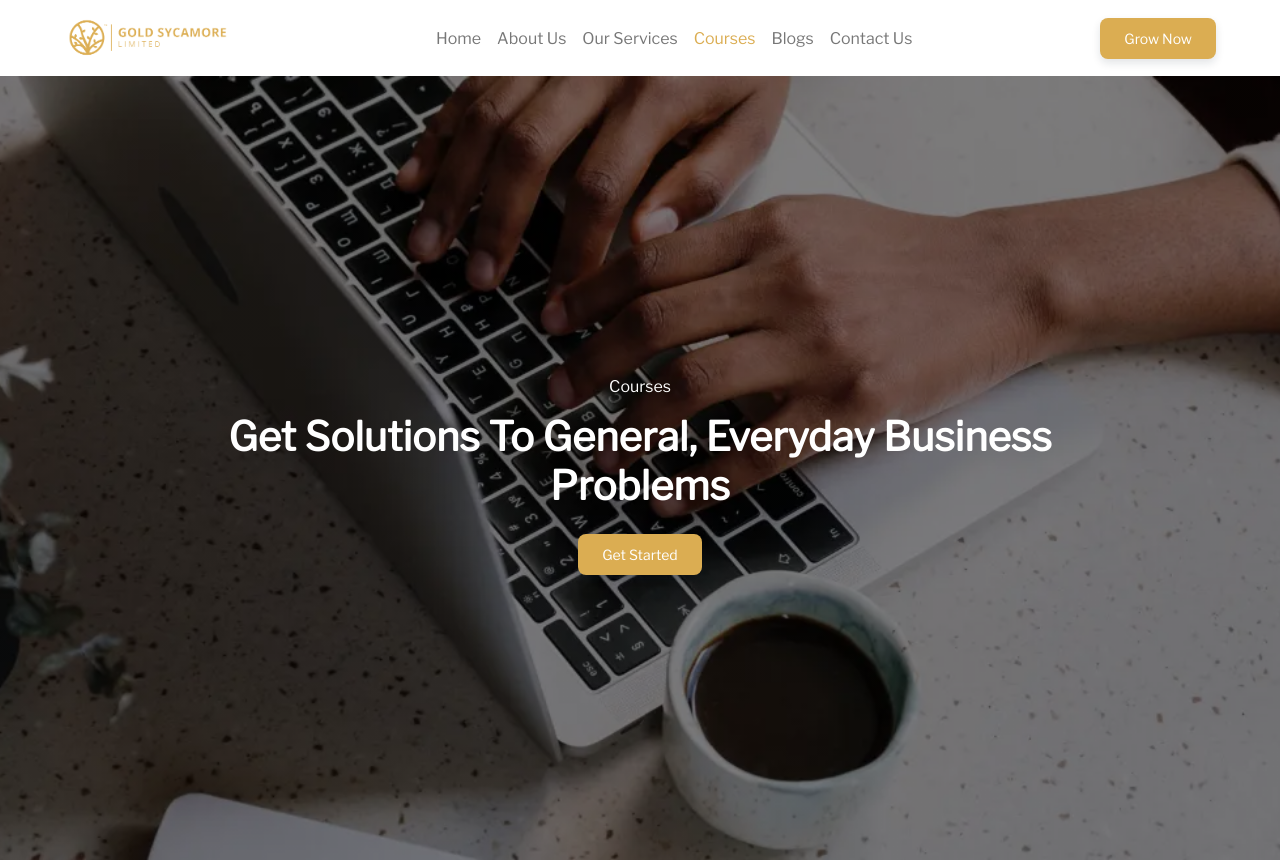
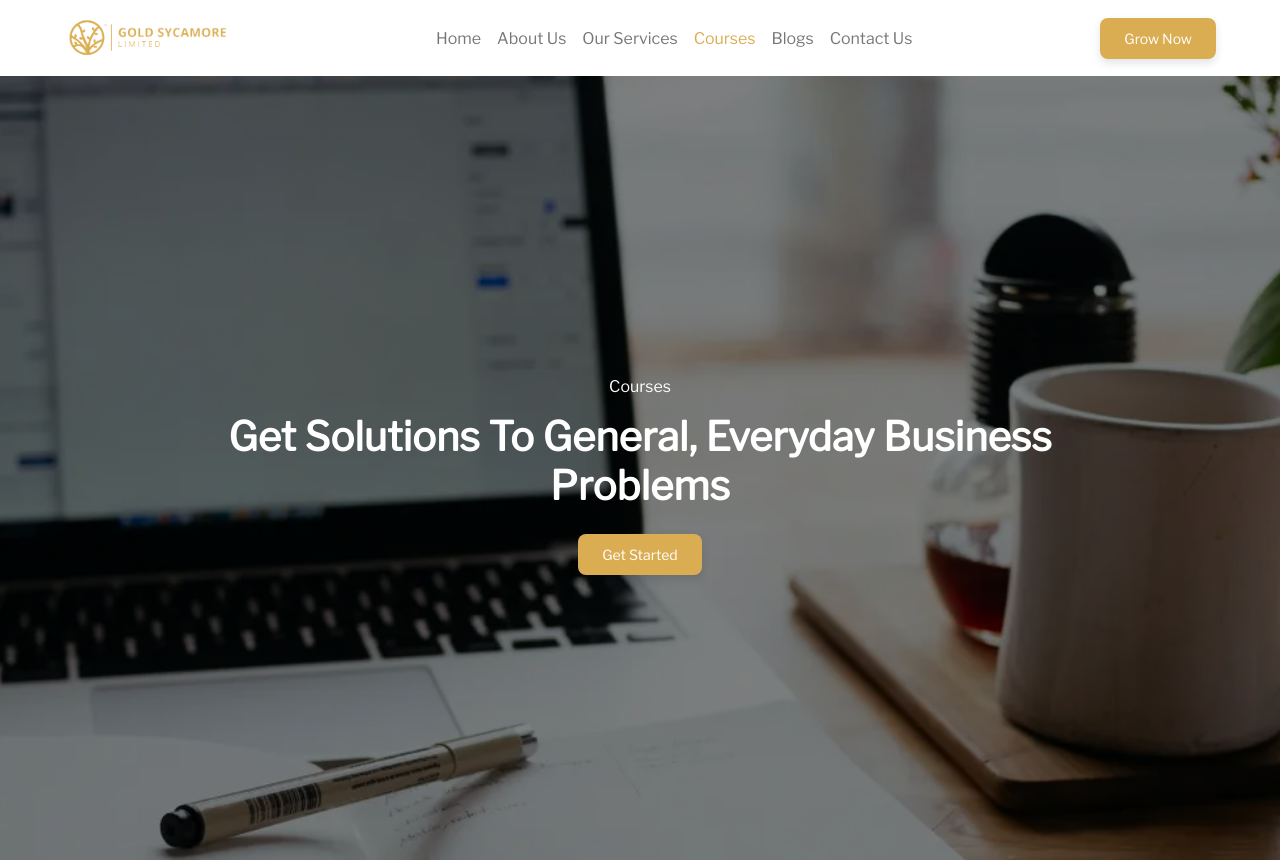
Before and after one commit to Phenoo/consultancy, a React (Create React App) app: page /courses in a window 1280 px wide. Shown: the top 862 px of the page. Built offline with nearby package versions, Linux system fonts and the light colour scheme.

Commit message:
commit before preseent

```diff
--- a/src/components/Home.jsx
+++ b/src/components/Home.jsx
@@ -35,9 +35,7 @@ const Home = () => {
         }}
         />
           </h2>
-          <p>
-            Lorem ipsum dolor sit amet consectetur adipisicing elit. Quia, ratione et! Magni, placeat expedita non ea ullam eligendi a architecto.
-          </p>
+
           <p>
             we are your biggest fan.
           </p>
--- a/src/pages/Courses.jsx
+++ b/src/pages/Courses.jsx
@@ -39,7 +39,7 @@ const Courses = () => {
           Gold Sycamore | Courses
         </title>
       </Helmet>
-      <div className="blog-home home">
+      <div className="courses-home home">
       <section>
         <div className="home-text">
           <h6>
--- a/src/style/style.scss
+++ b/src/style/style.scss
@@ -450,7 +450,7 @@ footer {
             flex-direction: row;
             align-items: flex-start;
             padding: 0px;
-            gap: 70px;
+            gap: 60px;
             max-width: 1240px;
             flex-wrap: wrap;
             justify-content: space-between;
@@ -947,6 +947,20 @@ footer {
     padding: 1rem 0;
 }
 
+.courses-home {
+    background: linear-gradient(rgba(0, 0, 0, .5), rgba(0, 0, 0, .5)), url(../assets/coursesbg.webp);
+    background-position: 50%;
+    background-repeat: no-repeat;
+    background-size: cover;
+    display: flex;
+    flex-direction: column;
+    justify-content: center;
+    text-align: center;
+    color: #fff;
+    // height: 90vh;
+    padding: 2rem 0;
+}
+
 .courses-cont {
     padding: 2rem 0;
     width: 100%;
@@ -1100,7 +1114,7 @@ footer {
     footer {
         .footer {
             .footer-container {
-                gap: 50px;
+                gap: 40px;
             }
         }
     }
```
Also changed, not shown: src/assets/coursesbg.webp (added).
